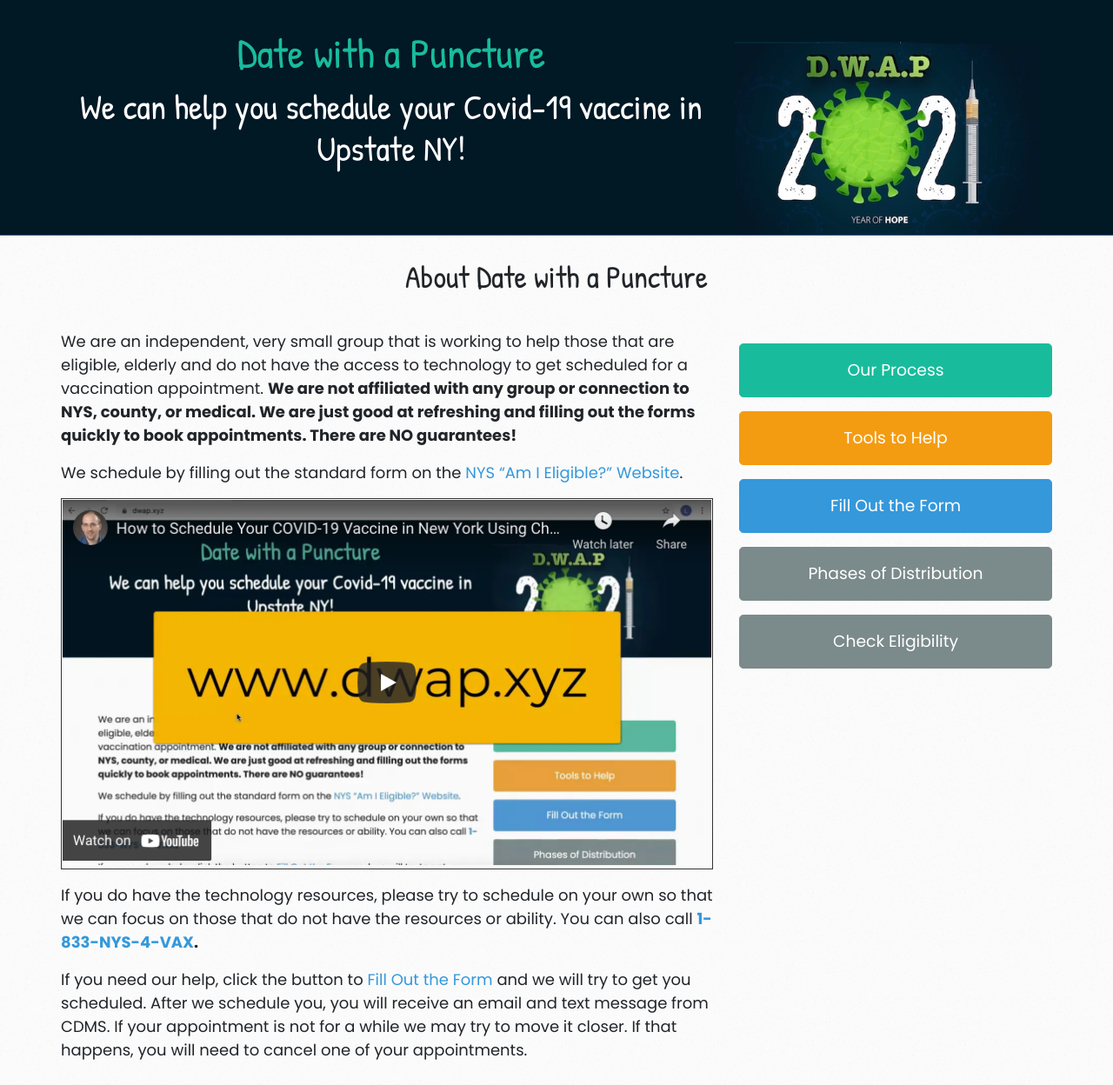
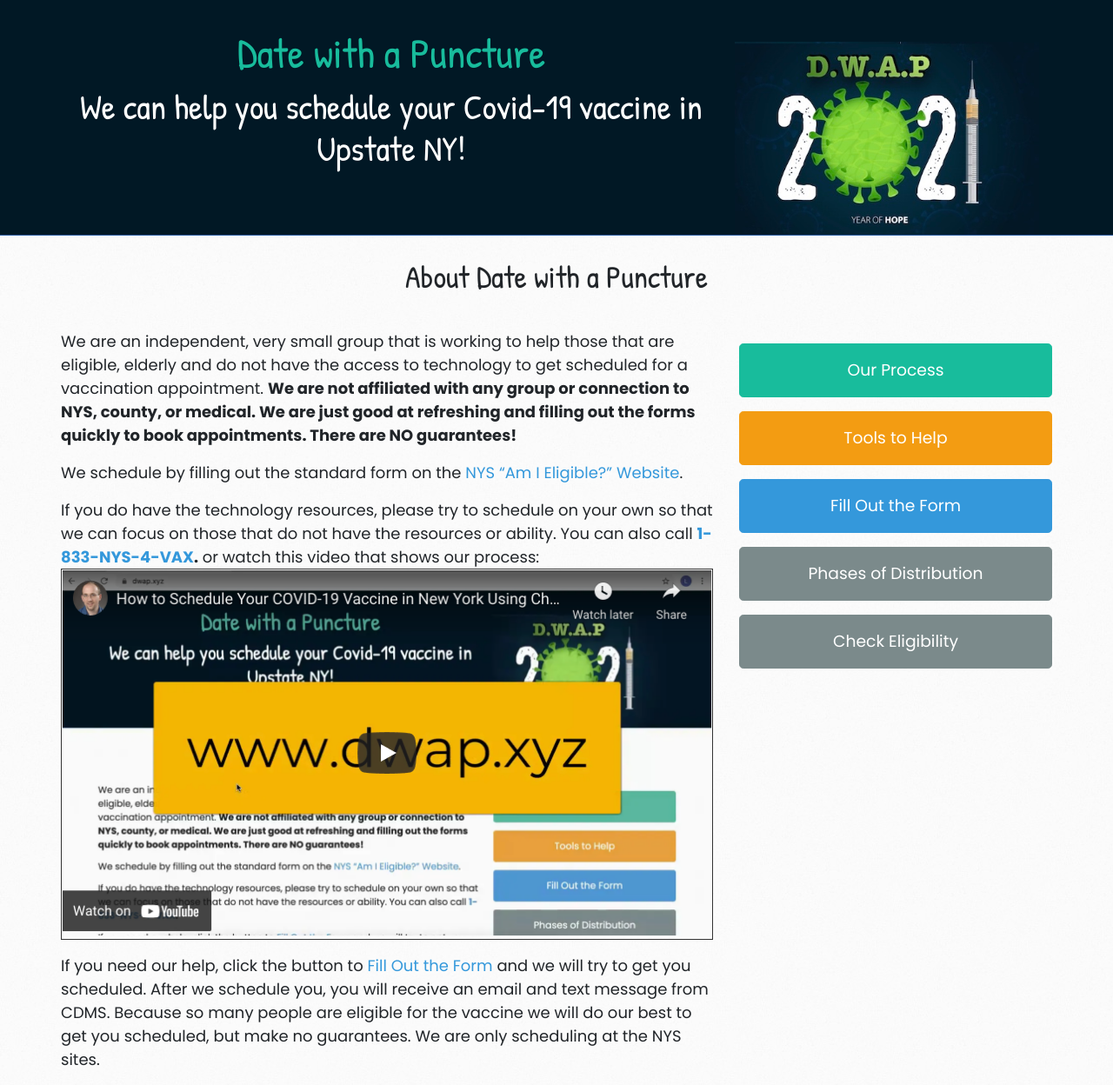
Before and after one commit to loganrath/dwap-main, a Jekyll site: the page built from index.html, in a window 1280 px wide. Shown: the whole page at 87% size. Built offline with Jekyll 4.4.1, drawn with Linux system fonts in a browser that asks for light colours; nearby versions of some CDN libraries.

Commit message:
Update index.html

```diff
--- a/index.html
+++ b/index.html
@@ -9,11 +9,9 @@
 
       <p>We schedule by filling out the standard form on the <a href="https://am-i-eligible.covid19vaccine.health.ny.gov/" target="_blank">NYS “Am I Eligible?” Website</a>.</p>
 
-      <p><a href="/video"><img src="/assets/images/youtube-how.png" class="img-fluid" alt="YouTube Video"></a></p>
+      <p>If you do have the technology resources, please try to schedule on your own so that we can focus on those that do not have the resources or ability. You can also call  <strong><a href="tel:18336974829">1-833-NYS-4-VAX</a>.</strong> or watch this video that shows our process:<br /><a href="/video"><img src="/assets/images/youtube-how.png" class="img-fluid" alt="YouTube Video"></a></p>
 
-      <p>If you do have the technology resources, please try to schedule on your own so that we can focus on those that do not have the resources or ability. You can also call  <strong><a href="tel:18336974829">1-833-NYS-4-VAX</a>.</strong></p>
-
-      <p>If you need our help, click the button to <a href="/form" target="_blank">Fill Out the Form</a> and we will try to get you scheduled. After we schedule you, you will receive an email and text message from CDMS. If your appointment is not for a while we may try to move it closer. If that happens, you will need to cancel one of your appointments.</p>
+      <p>If you need our help, click the button to <a href="/form" target="_blank">Fill Out the Form</a> and we will try to get you scheduled. After we schedule you, you will receive an email and text message from CDMS. Because so many people are eligible for the vaccine we will do our best to get you scheduled, but make no guarantees. We are only scheduling at the NYS sites.</p>
 
   </div>
   <div class="col-xs-12 col-md-4 text-center mt-3">
```
